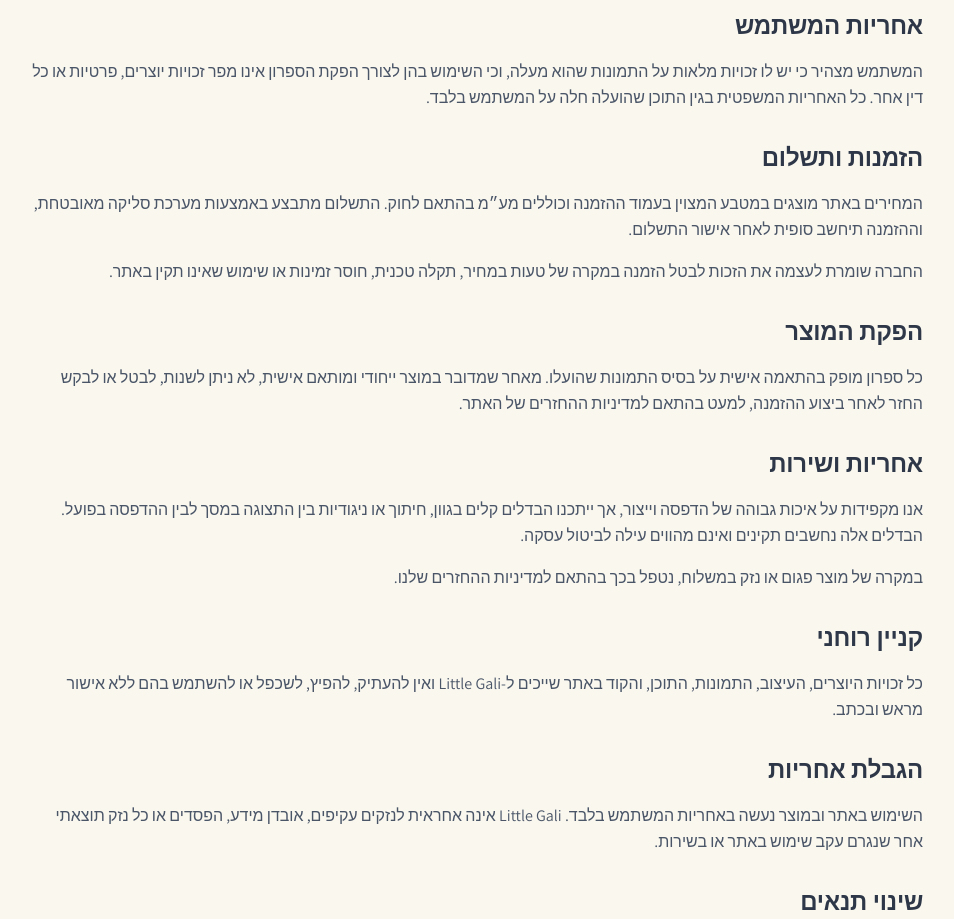
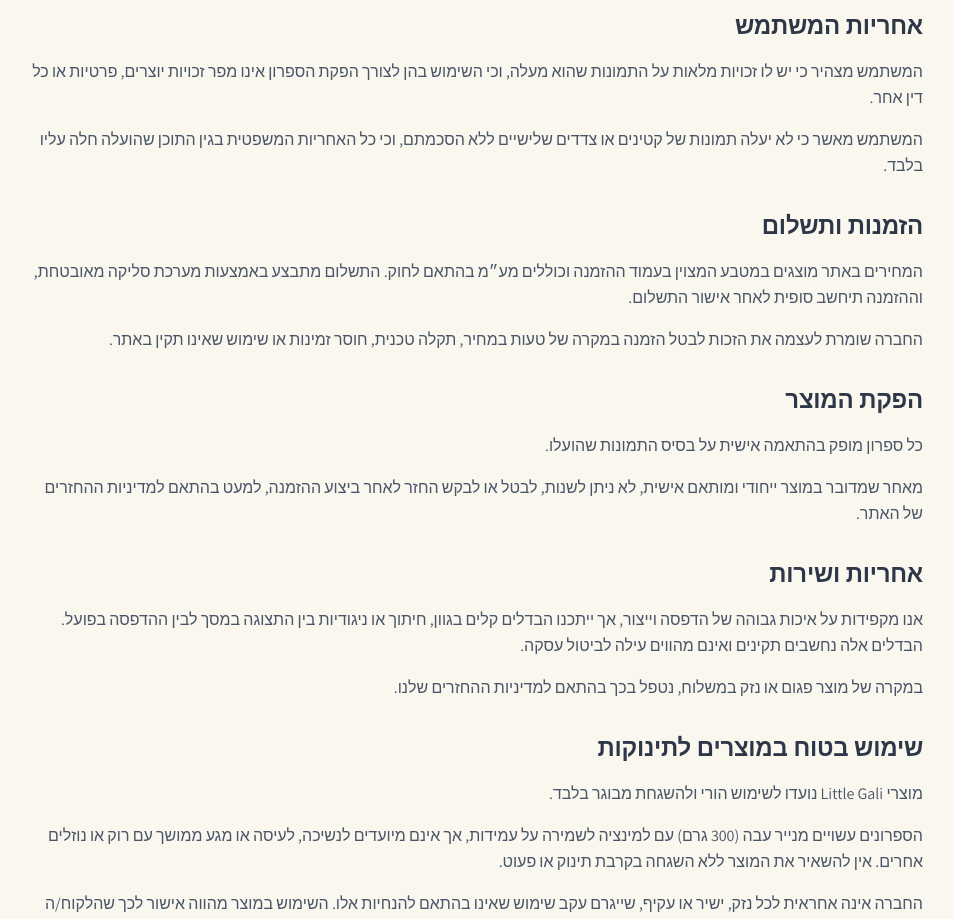
Before and after one commit to yawel-wel/little-gali, a Next.js app: page /terms in a window 1280 px wide. Shown: the part 500-1419 px from the top of the page, without its empty margins (165-1119 px from the left). Built offline with nearby package versions, Linux system fonts and the light colour scheme.

Commit message:
update terms of service and remove unimplemented page from footer

```diff
--- a/src/app/terms/page.tsx
+++ b/src/app/terms/page.tsx
@@ -45,7 +45,7 @@ export default function TermsPage() {
                   </p>
                   <p>
                     חל איסור להשתמש באתר למטרות מסחריות שאינן באישורנו, להעלות
-                    תוכן פוגעני, לא חוקי או תמונות שאינן בבעלות המשתמש.
+                    תוכן פוגעני, לא חוקי, או תמונות שאינן בבעלות המשתמש.
                   </p>
                 </div>
 
@@ -54,11 +54,15 @@ export default function TermsPage() {
                   <h2 className="text-2xl font-heading text-dark-gray mb-4 font-bold">
                     אחריות המשתמש
                   </h2>
-                  <p>
+                  <p className="mb-4">
                     המשתמש מצהיר כי יש לו זכויות מלאות על התמונות שהוא מעלה, וכי
                     השימוש בהן לצורך הפקת הספרון אינו מפר זכויות יוצרים, פרטיות
-                    או כל דין אחר. כל האחריות המשפטית בגין התוכן שהועלה חלה על
-                    המשתמש בלבד.
+                    או כל דין אחר.
+                  </p>
+                  <p>
+                    המשתמש מאשר כי לא יעלה תמונות של קטינים או צדדים שלישיים ללא
+                    הסכמתם, וכי כל האחריות המשפטית בגין התוכן שהועלה חלה עליו
+                    בלבד.
                   </p>
                 </div>
 
@@ -84,10 +88,12 @@ export default function TermsPage() {
                     הפקת המוצר
                   </h2>
                   <p className="mb-4">
-                    כל ספרון מופק בהתאמה אישית על בסיס התמונות שהועלו. מאחר
-                    שמדובר במוצר ייחודי ומותאם אישית, לא ניתן לשנות, לבטל או
-                    לבקש החזר לאחר ביצוע ההזמנה, למעט בהתאם למדיניות ההחזרים של
-                    האתר.
+                    כל ספרון מופק בהתאמה אישית על בסיס התמונות שהועלו.
+                  </p>
+                  <p>
+                    מאחר שמדובר במוצר ייחודי ומותאם אישית, לא ניתן לשנות, לבטל
+                    או לבקש החזר לאחר ביצוע ההזמנה, למעט בהתאם למדיניות ההחזרים
+                    של האתר.
                   </p>
                 </div>
 
@@ -108,14 +114,36 @@ export default function TermsPage() {
                   </p>
                 </div>
 
+                {/* שימוש בטוח במוצרים לתינוקות */}
+                <div>
+                  <h2 className="text-2xl font-heading text-dark-gray mb-4 font-bold">
+                    שימוש בטוח במוצרים לתינוקות
+                  </h2>
+                  <p className="mb-4">
+                    מוצרי Little Gali נועדו לשימוש הורי ולהשגחת מבוגר בלבד.
+                  </p>
+                  <p className="mb-4">
+                    הספרונים עשויים מנייר עבה (300 גרם) עם למינציה לשמירה על
+                    עמידות, אך אינם מיועדים לנשיכה, לעיסה או מגע ממושך עם רוק או
+                    נוזלים אחרים. אין להשאיר את המוצר ללא השגחה בקרבת תינוק או
+                    פעוט.
+                  </p>
+                  <p>
+                    החברה אינה אחראית לכל נזק, ישיר או עקיף, שייגרם עקב שימוש
+                    שאינו בהתאם להנחיות אלו. השימוש במוצר מהווה אישור לכך
+                    שהלקוח/ה קרא/ה את ההנחיות ומקבל/ת אחריות מלאה לשימוש בטוח
+                    ומושכל.
+                  </p>
+                </div>
+
                 {/* קניין רוחני */}
                 <div>
                   <h2 className="text-2xl font-heading text-dark-gray mb-4 font-bold">
                     קניין רוחני
                   </h2>
                   <p>
-                    כל זכויות היוצרים, העיצוב, התמונות, התוכן, והקוד באתר שייכים
-                    ל-Little Gali ואין להעתיק, להפיץ, לשכפל או להשתמש בהם ללא
+                    כל זכויות היוצרים, העיצוב, התמונות, התוכן והקוד באתר שייכים
+                    ל־Little Gali, ואין להעתיק, להפיץ, לשכפל או להשתמש בהם ללא
                     אישור מראש ובכתב.
                   </p>
                 </div>
@@ -126,9 +154,9 @@ export default function TermsPage() {
                     הגבלת אחריות
                   </h2>
                   <p>
-                    השימוש באתר ובמוצר נעשה באחריות המשתמש בלבד. Little Gali
+                    השימוש באתר ובמוצרים נעשה באחריות המשתמש בלבד. Little Gali
                     אינה אחראית לנזקים עקיפים, אובדן מידע, הפסדים או כל נזק
-                    תוצאתי אחר שנגרם עקב שימוש באתר או בשירות.
+                    תוצאתי אחר שנגרם עקב שימוש באתר, בשירות או במוצרים.
                   </p>
                 </div>
 
@@ -153,7 +181,7 @@ export default function TermsPage() {
                     לשאלות או הבהרות בנושא תנאי השירות ניתן לפנות אלינו באמצעות
                     עמוד{" "}
                     <a
-                      href="/#contact"
+                      href="/contact"
                       className="text-primary-orange hover:text-primary-orange/80 underline"
                     >
                       צור קשר
--- a/src/components/footer.tsx
+++ b/src/components/footer.tsx
@@ -60,14 +60,6 @@ export function Footer() {
                   className="font-body text-medium-gray hover:text-dark-gray transition-colors text-sm"
                 >
                   שאלות ותשובות
-                </a>
-              </li>
-              <li>
-                <a
-                  href="#"
-                  className="font-body text-medium-gray hover:text-dark-gray transition-colors text-sm"
-                >
-                  ראיית תינוקות
                 </a>
               </li>
             </ul>
```
